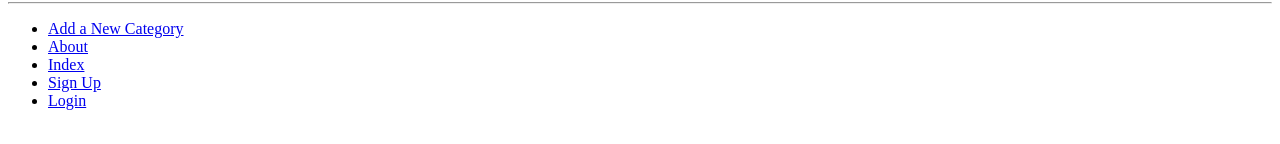
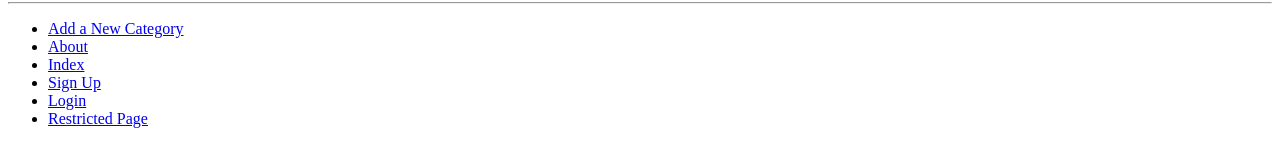
Before and after one commit to 2556936w/tango_with_django_project, a Django app: page /rango/about/ in a window 1280 px wide. Shown: the part 1100-1244 px from the top of the page. Before the commit the page ends 1210 px from the top, so only its background shows below. Run offline with Django 3.2, Linux system fonts and the light colour scheme; data that the repository does not hold is empty.

Commit message:
Create restricted view, map url and add to base temp, add to settings

```diff
--- a/rango/urls.py
+++ b/rango/urls.py
@@ -11,4 +11,5 @@ urlpatterns = [
     path('category/<slug:category_name_slug>/add_page/', views.add_page, name='add_page'),
     path('register/', views.register, name='register'),
     path('login/', views.user_login, name='login'),
+    path('restricted/', views.restricted, name='restricted'),
 ]
--- a/rango/views.py
+++ b/rango/views.py
@@ -2,6 +2,7 @@ from django.shortcuts import render, redirect
 from django.urls import reverse
 from django.http import HttpResponse
 from django.contrib.auth import authenticate, login
+from django.contrib.auth.decorators import login_required
 from rango.models import Category, Page
 from rango.forms import CategoryForm, PageForm, UserForm, UserProfileForm
 
@@ -148,3 +149,8 @@ def user_login(request):
     else:
         # Blank dictionary object
         return render(request, 'rango/login.html')
+
+
+@login_required
+def restricted(request):
+    return HttpResponse("Since you're logged in, you can see this text!")
--- a/tango_with_django_project/settings.py
+++ b/tango_with_django_project/settings.py
@@ -112,6 +112,7 @@ AUTH_PASSWORD_VALIDATORS = [
     },
 ]
 
+LOGIN_URL = 'rango:login'
 
 # Internationalization
 # https://docs.djangoproject.com/en/2.2/topics/i18n/
--- a/templates/rango/base.html
+++ b/templates/rango/base.html
@@ -30,6 +30,7 @@
         <li><a href="{% url 'rango:index' %}">Index</a></li>
         <li><a href="{% url 'rango:register' %}">Sign Up</a></li>
         <li><a href="{% url 'rango:login' %}">Login</a></li>
+        <li><a href="{% url 'rango:restricted' %}">Restricted Page</a></li>
       </ul>
     </div>
   </body>
```
